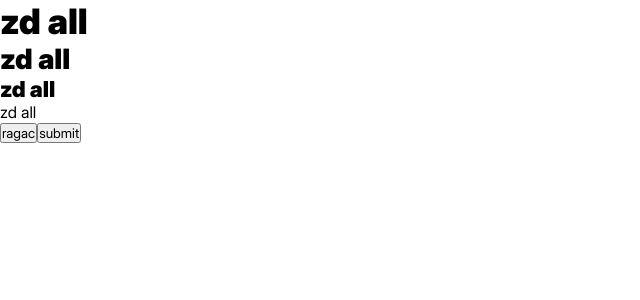
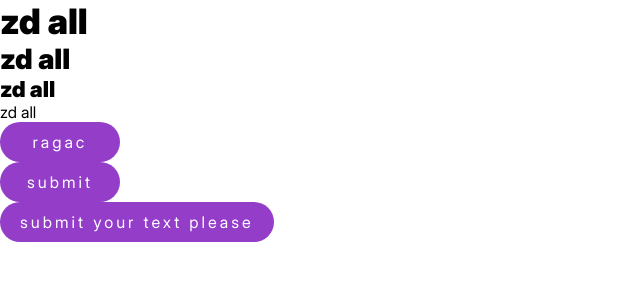
Before and after one commit to kuliashvili/portfolio, a Next.js app: page / in a window 1280 px wide. Shown: the top 300 px of the page, without its empty margins (0-640 px from the left). Built offline with nearby package versions, Linux system fonts and the light colour scheme.

Commit message:
add component styling button

```diff
--- a/app/components/buttonSecondary/button/Button.js
+++ b/app/components/buttonSecondary/button/Button.js
@@ -1,9 +1,8 @@
+import "./button.css";
 
-
-    function Button({children}){
-        return (
-            <button>{children}</button>
-        )
-    }
-
-    export default Button
+function Button({ children }) {
+  return (
+    <button className="button">{children}</button>
+  )
+}
+export default Button
--- /dev/null
+++ b/app/components/buttonSecondary/button/button.css
@@ -0,0 +1,24 @@
+@import url("../../../styles/design-system.css");
+
+.button{
+  min-width: 120px;
+  height: 40px;
+  font-size: 16px;
+  font-family: var(--font-family);
+  font-weight: 400;
+  background-color: var(--color-thin-purple);
+  border-radius: 50px;
+  color: white;
+  border: none;
+  cursor: pointer;
+  text-align: center;
+  transition: all 0.3s ease;
+  padding: 20px;
+  display: flex;
+  justify-content: center;
+  align-items: center;
+  letter-spacing: 3px;
+}
+.button:hover{
+    background-color: var(--color-main-purple);
+}
--- a/app/page.js
+++ b/app/page.js
@@ -8,6 +8,7 @@ export default function Home() {
       <p>zd all</p>
       <Button>ragac</Button>
       <Button>submit</Button>
+      <Button>submit your text please</Button>
     </div>
   );
 }
```
